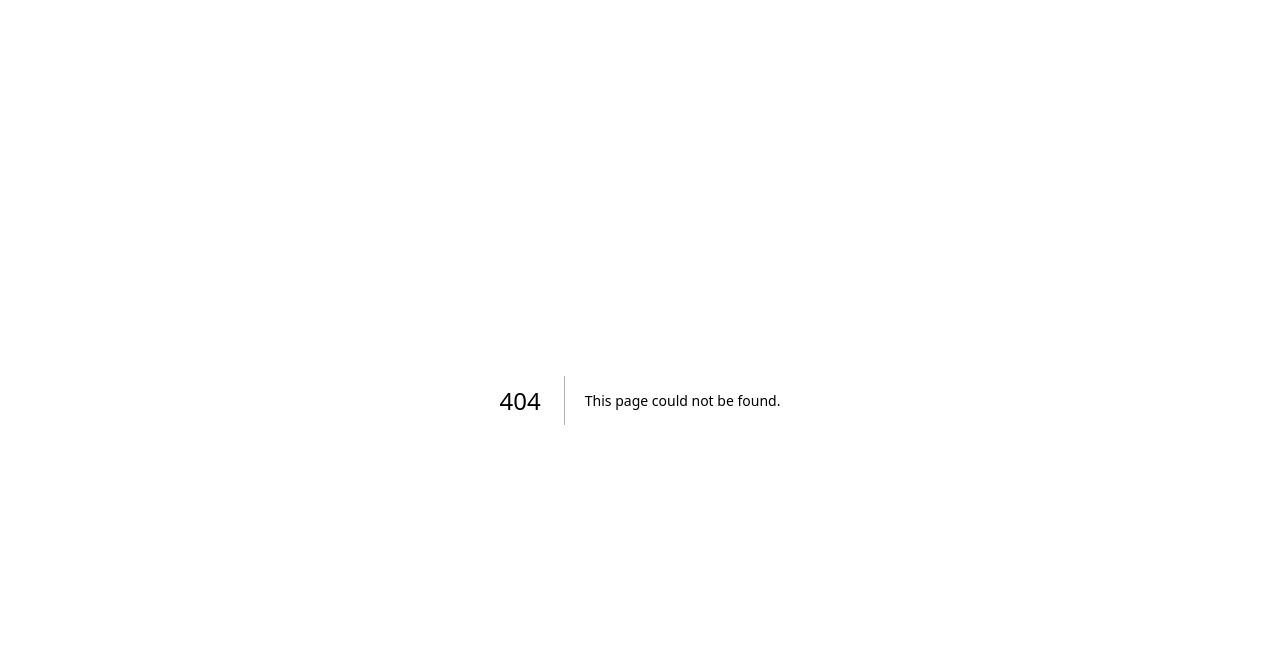
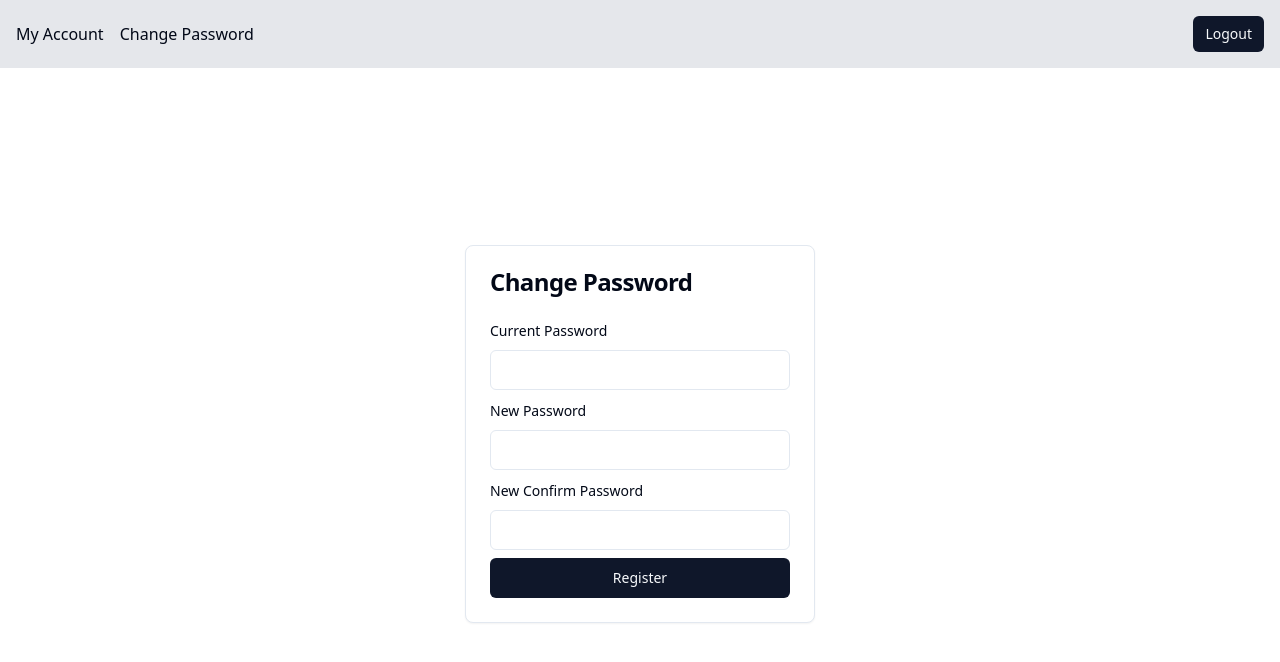
Before and after one commit to 6StringCode/next-auth, a Next.js app: page /change-password in a window 1280 px wide. Before the commit this address had no page. Shown: the top 662 px of the page. Built offline with nearby package versions, Linux system fonts and the light colour scheme; no server answers; sample sign-in values are in the browser's storage.

Commit message:
change password functionality working. used sonner as updated toast.

```diff
--- /dev/null
+++ b/app/(logged-in)/change-password/change-password-form/actions.ts
@@ -0,0 +1,68 @@
+"use server"
+
+import { auth } from '@/auth'
+import db from '@/db/drizzle'
+import { users } from '@/db/usersSchema'
+import { passwordMatchSchema } from '@/validation/passwordMatchSchema'
+import { passwordSchema } from '@/validation/passwordSchema'
+import { compare, hash } from 'bcryptjs'
+import { eq } from 'drizzle-orm'
+import { z } from 'zod'
+
+export const changePassword = async ({ currentPassword, password, passwordConfirm }: {
+  currentPassword: string,
+  password: string,
+  passwordConfirm: string
+}) => {
+
+  const session = await auth()
+
+  if (!session?.user?.id) {
+    return {
+      error: true,
+      message: "You must be logged in to change your password"
+    }
+  }
+
+  const formSchema = z.object({
+    currentPassword: passwordSchema
+  }).and(passwordMatchSchema)
+
+
+  const passwordValidation = formSchema.safeParse({
+    currentPassword,
+    password,
+    passwordConfirm
+  })
+
+  if (!passwordValidation.success) {
+    return {
+      error: true,
+      message: passwordValidation.error.issues[0]?.message ?? "An Error Occurred"
+    }
+  }
+
+  const [user] = await db.select().from(users).where(eq(users.id, parseInt(session.user.id)))
+
+  if (!user) {
+    return {
+      error: true,
+      message: "User not found"
+    }
+  }
+
+  const passwordMatch = await compare(currentPassword, user.password!)
+
+  if (!passwordMatch) {
+    return {
+      error: true,
+      message: "Incorrect password"
+    }
+  }
+
+  const hashedPassword = await hash(password, 10)
+
+  await db.update(users).set({
+    password: hashedPassword
+  }).where(eq(users.id, parseInt(session.user.id)))
+}
--- /dev/null
+++ b/app/(logged-in)/change-password/change-password-form/index.tsx
@@ -0,0 +1,92 @@
+"use client"
+
+import { Button } from '@/components/ui/button'
+import { Form, FormField, FormItem, FormLabel, FormControl, FormMessage } from '@/components/ui/form'
+import { Input } from '@/components/ui/input'
+import { passwordMatchSchema } from '@/validation/passwordMatchSchema'
+import { passwordSchema } from '@/validation/passwordSchema'
+import { zodResolver } from '@hookform/resolvers/zod'
+import { useForm } from 'react-hook-form'
+import { z } from 'zod'
+import { changePassword } from './actions'
+import { toast } from 'sonner'
+
+const formSchema = z.object({
+  currentPassword: passwordSchema
+}).and(passwordMatchSchema)
+
+
+export default function ChangePasswordForm() {
+
+  const form = useForm<z.infer<typeof formSchema>>({
+    resolver: zodResolver(formSchema),
+    defaultValues: {
+      currentPassword: '',
+      password: '',
+      passwordConfirm: ''
+    }
+  })
+
+  const handleSubmit = async (data: z.infer<typeof formSchema>) => {
+    const response = await changePassword({
+      currentPassword: data.currentPassword,
+      password: data.password,
+      passwordConfirm: data.passwordConfirm
+    })
+
+    if (response?.error) {
+      form.setError('root', {
+        message: response.message
+      })
+    } else {
+      toast.success('Your password has been successfully updated!')
+      form.reset()
+    }
+  }
+
+  return (
+    <Form {...form}>
+      <form onSubmit={form.handleSubmit(handleSubmit)} className='flex flex-col gap-2'>
+        {/* control prop controls validation */}
+        <fieldset
+          disabled={form.formState.isSubmitting}
+          className='flex flex-col gap-2'
+        >
+          <FormField control={form.control} name='currentPassword' render={({ field }) => (
+            <FormItem>
+              <FormLabel>Current Password</FormLabel>
+              <FormControl>
+                <Input {...field} type='password' />
+              </FormControl>
+              <FormMessage />
+            </FormItem>
+          )} />
+          <FormField control={form.control} name='password' render={({ field }) => (
+            <FormItem>
+              <FormLabel>New Password</FormLabel>
+              <FormControl>
+                <Input {...field} type='password' />
+              </FormControl>
+              <FormMessage />
+            </FormItem>
+          )} />
+          <FormField control={form.control} name='passwordConfirm' render={({ field }) => (
+            <FormItem>
+              <FormLabel>New Confirm Password</FormLabel>
+              <FormControl>
+                <Input {...field} type='password' />
+              </FormControl>
+              <FormMessage />
+            </FormItem>
+          )} />
+          {!!form.formState.errors.root?.message && (
+            <FormMessage>{form.formState.errors.root?.message}</FormMessage>
+          )}
+          <Button type='submit'>
+            Register
+          </Button>
+        </fieldset>
+      </form>
+    </Form>
+  )
+}
--- /dev/null
+++ b/app/(logged-in)/change-password/page.tsx
@@ -0,0 +1,15 @@
+import { Card, CardContent, CardHeader, CardTitle } from '@/components/ui/card';
+import ChangePasswordForm from './change-password-form/index';
+
+export default function ChangePassword() {
+  return (
+    <Card className='w-[350px]'>
+      <CardHeader>
+        <CardTitle>Change Password</CardTitle>
+      </CardHeader>
+      <CardContent>
+        <ChangePasswordForm />
+      </CardContent>
+    </Card>
+  )
+}
--- a/app/layout.tsx
+++ b/app/layout.tsx
@@ -3,6 +3,7 @@ import localFont from "next/font/local";
 import "./globals.css";
 import { auth } from '@/auth';
 import LogoutButton from './(logged-in)/logout-button';
+import { Toaster } from 'sonner';
 
 const geistSans = localFont({
   src: "./fonts/GeistVF.woff",
@@ -36,9 +37,10 @@ export default async function RootLayout({
         {/* <div>{session?.user?.email ? <div>
           {session.user.email}
           <LogoutButton />
-        </div> : "No currently logged in user"}
-        </div> */}
+          </div> : "No currently logged in user"}
+          </div> */}
         {children}
+        <Toaster richColors />
       </body>
     </html>
   );
--- /dev/null
+++ b/components/ui/sonner.tsx
@@ -0,0 +1,31 @@
+"use client"
+
+import { useTheme } from "next-themes"
+import { Toaster as Sonner } from "sonner"
+
+type ToasterProps = React.ComponentProps<typeof Sonner>
+
+const Toaster = ({ ...props }: ToasterProps) => {
+  const { theme = "system" } = useTheme()
+
+  return (
+    <Sonner
+      theme={theme as ToasterProps["theme"]}
+      className="toaster group"
+      toastOptions={{
+        classNames: {
+          toast:
+            "group toast group-[.toaster]:bg-background group-[.toaster]:text-foreground group-[.toaster]:border-border group-[.toaster]:shadow-lg",
+          description: "group-[.toast]:text-muted-foreground",
+          actionButton:
+            "group-[.toast]:bg-primary group-[.toast]:text-primary-foreground",
+          cancelButton:
+            "group-[.toast]:bg-muted group-[.toast]:text-muted-foreground",
+        },
+      }}
+      {...props}
+    />
+  )
+}
+
+export { Toaster }
--- a/package.json
+++ b/package.json
@@ -21,9 +21,11 @@
     "lucide-react": "^0.477.0",
     "next": "14.2.24",
     "next-auth": "^5.0.0-beta.25",
+    "next-themes": "^0.4.4",
     "react": "^18",
     "react-dom": "^18",
     "react-hook-form": "^7.54.2",
+    "sonner": "^2.0.1",
     "tailwind-merge": "^3.0.2",
     "tailwindcss-animate": "^1.0.7",
     "zod": "^3.24.2"
```
Also changed, not shown: 1 other file (tests, documents, lock files or other folders).
